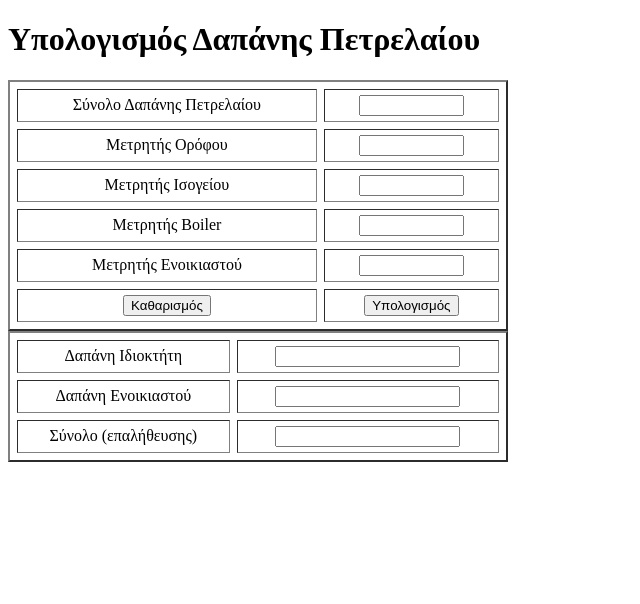
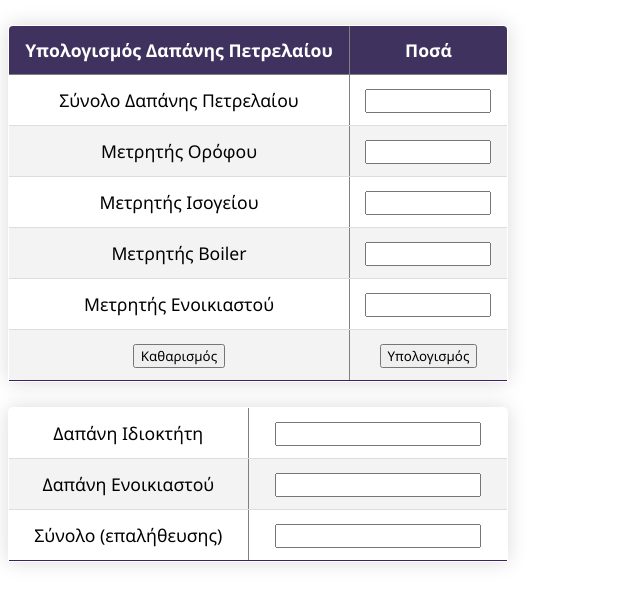
Before and after one commit to ChristosPapazachariou/oilcost, a plain HTML site: page index.html in a window 1280 px wide. Shown: the whole page, without its empty margins (0-640 px from the left). Drawn offline with Linux system fonts and the light colour scheme.

Commit message:
Cosmetics
CSS added

```diff
--- a/index.html
+++ b/index.html
@@ -1,13 +1,17 @@
 <!DOCTYPE html>
 <html>
 <head>
+<link rel="stylesheet" href="mystyle.css">
 <title>Oil Cost Calculator</title>
 <script src="calc.js" type="text/javascript"></script>
 </head>
 <body>
 <body onload="clearAll();">
-<h1>Υπολογισμός Δαπάνης Πετρελαίου</h1>
-<table border = "2" cellpadding = "5" cellspacing = "7", width = "500">
+<table class="content-table", border="thin" cellpadding="5" cellspacing="7" , width="500">
+<thead>
+<th>Υπολογισμός Δαπάνης Πετρελαίου</th>
+<th>Ποσά</th>
+</thead>
 <tr align="center">
 <td>Σύνολο Δαπάνης Πετρελαίου</td>
 <td><input name="totalOil_cost" type="text" size=10 id='totaloil_cost'/></td>
@@ -31,7 +35,7 @@
 <td align="center"><button onclick="clearAll()">Καθαρισμός</button></td>
 <td align="center"><button onclick="calculateOil()">Υπολογισμός</button></td>
 </table>
-<table border = "2" cellpadding = "5" cellspacing = "7", width = "500">
+<table class = "content-table", border="thin" cellpadding="5" cellspacing="7" , width="500">
 <tr align="center">
 <td>Δαπάνη Ιδιοκτήτη</td>
 <td><input type="text" id='owner_cost' readonly ></td>
--- /dev/null
+++ b/mystyle.css
@@ -0,0 +1,43 @@
+* {
+    font-family: 'Segoe UI', Tahoma, Geneva, Verdana, sans-serif; /* Change your font family */
+  }
+
+  .content-table {
+    border-collapse: collapse;
+    margin: 25px 0;
+    font-size: 1.1em;
+    min-width: 400px;
+    border-radius: 5px 5px 0 0;
+    overflow: hidden;
+    box-shadow: 0 0 20px rgba(0, 0, 0, 0.15);
+  }
+
+  .content-table thead tr {
+    background-color: #3f325e;
+    color: #ffffff;
+    text-align: left;
+    font-weight: bold;
+  }
+
+  .content-table th,
+  .content-table td {
+    padding: 12px 15px;
+    text-align: center;
+  }
+
+  .content-table tbody tr {
+    border-bottom: 1px solid #dddddd;
+  }
+
+  .content-table tbody tr:nth-of-type(even) {
+    background-color: #f3f3f3;
+  }
+
+  .content-table tbody tr:last-of-type {
+    border-bottom: 2px solid #3e2164;
+  }
+
+  .content-table tbody tr.active-row {
+    font-weight: bold;
+    color: #009879;
+  }
```
